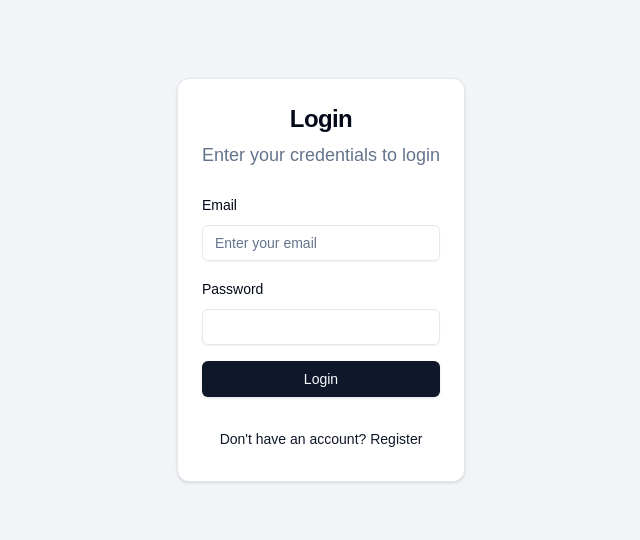
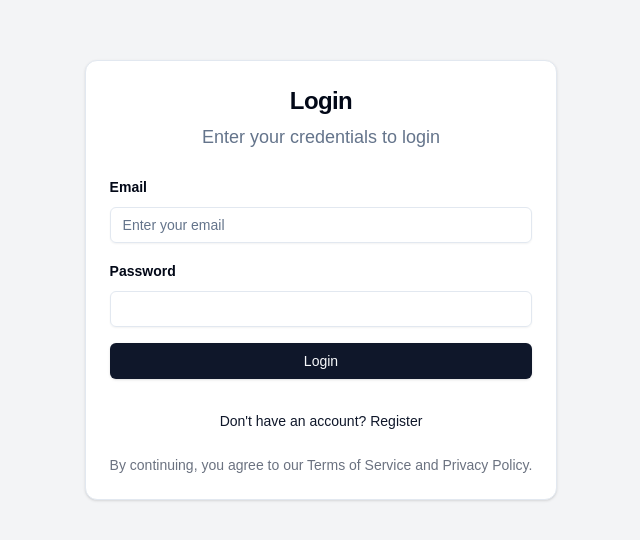
Before and after one commit to Aleadinglight/user-profile-page, a Next.js app: page /auth in a window 1280 px wide. Shown: the part 120-660 px from the top of the page, without its empty margins (319-959 px from the left). Built offline with nearby package versions, Linux system fonts and the light colour scheme.

Commit message:
Enhance auth form: Bold labels and improve footer layout

```diff
--- a/src/app/auth/auth-form.tsx
+++ b/src/app/auth/auth-form.tsx
@@ -93,7 +93,7 @@ export default function AuthForm() {
           )}
           <form onSubmit={handleSubmit} className="space-y-4">
             <div className="space-y-2">
-              <Label htmlFor="email">Email</Label>
+              <Label htmlFor="email" className="font-semibold">Email</Label>
               <Input
                 id="email"
                 type="email"
@@ -104,7 +104,7 @@ export default function AuthForm() {
               />
             </div>
             <div className="space-y-2">
-              <Label htmlFor="password">Password</Label>
+              <Label htmlFor="password" className="font-semibold">Password</Label>
               <Input
                 id="password"
                 type="password"
@@ -115,7 +115,7 @@ export default function AuthForm() {
             </div>
             {!isLogin && (
               <div className="space-y-2">
-                <Label htmlFor="confirmPassword">Confirm Password</Label>
+                <Label htmlFor="confirmPassword" className="font-semibold">Confirm Password</Label>
                 <Input
                   id="confirmPassword"
                   type="password"
@@ -130,10 +130,13 @@ export default function AuthForm() {
             </Button>
           </form>
         </CardContent>
-        <CardFooter>
+        <CardFooter className="flex flex-col space-y-4">
           <Button variant="link" className="w-full" onClick={() => setIsLogin(!isLogin)}>
             {isLogin ? "Don't have an account? Register" : "Already have an account? Login"}
           </Button>
+          <p className="text-sm text-gray-500">
+            By continuing, you agree to our Terms of Service and Privacy Policy.
+          </p>
         </CardFooter>
       </Card>
     </div>
```
